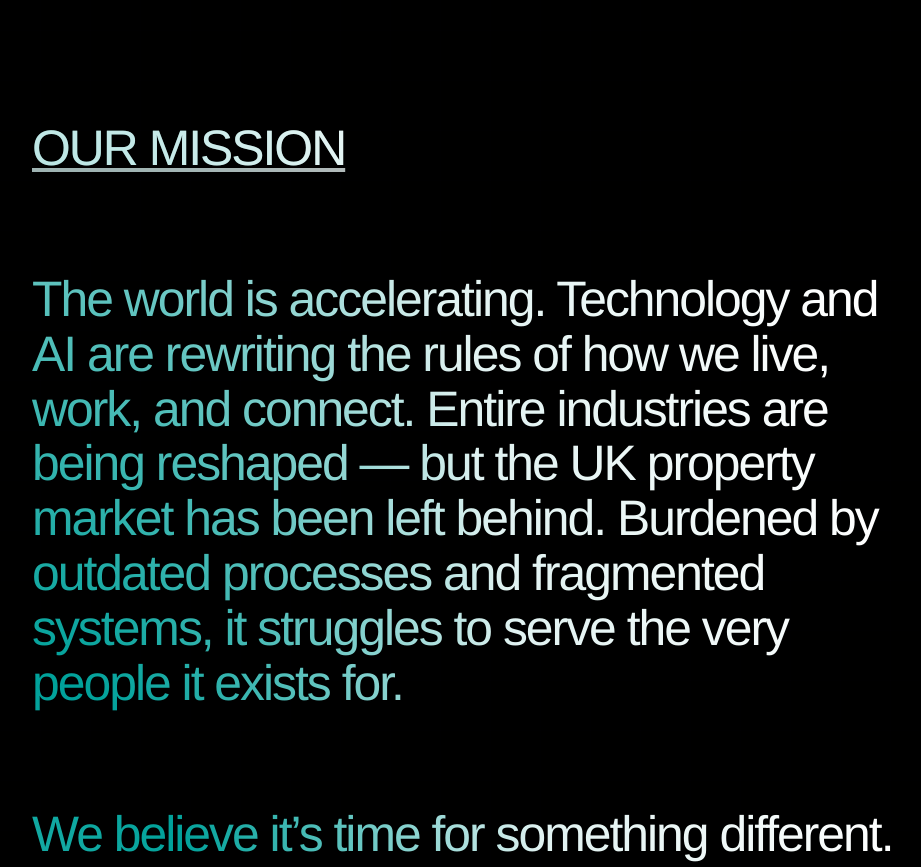
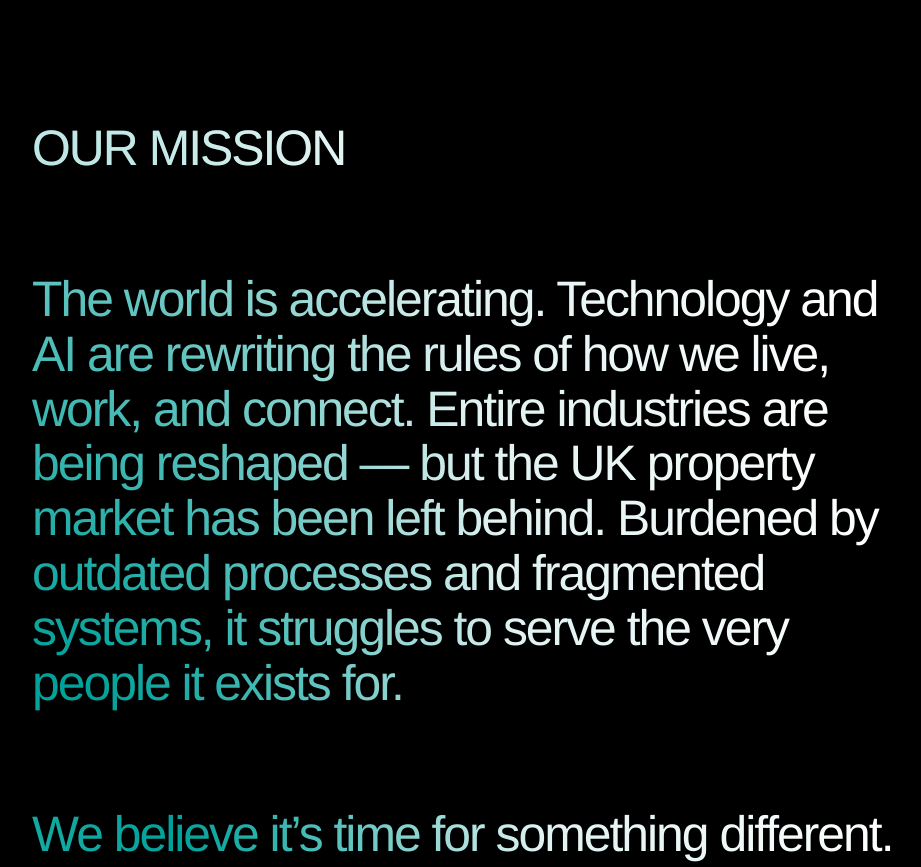
Before and after one commit to DevMysticCode/openproperty_new_website, a React (Vite) app: page / in a window 1280 px wide. Shown: the part 1720-2587 px from the top of the page, without its empty margins (160-1081 px from the left). Built offline with nearby package versions, Linux system fonts and the light colour scheme.

Commit message:
undreline from our mission removed

```diff
--- a/src/components/Hero.tsx
+++ b/src/components/Hero.tsx
@@ -78,7 +78,7 @@ export default function Hero() {
           transition={{ duration: 1.2, delay: 1.5, ease: [0.23, 1, 0.32, 1] }}
           className="space-y-24 mt-48 hero-subtext bg-gradient-paragraph-light max-w-4xl mx-auto bg-clip-text bg-no-repeat pb-1 text-fluid-30-56 leading-tight -tracking-4 text-transparent bg-gradient-paragraph-light pb-32 last:mb-32 last:pb-0 md:pb-52 last:md:mb-52 text-left"
         >
-          <h1 className="text-white/50 underline font-light">OUR MISSION</h1>
+          <h1 className="text-white/50 font-light">OUR MISSION</h1>
           <p>
             The world is accelerating. Technology and AI are rewriting the rules
             of how we live, work, and connect. Entire industries are being
```
